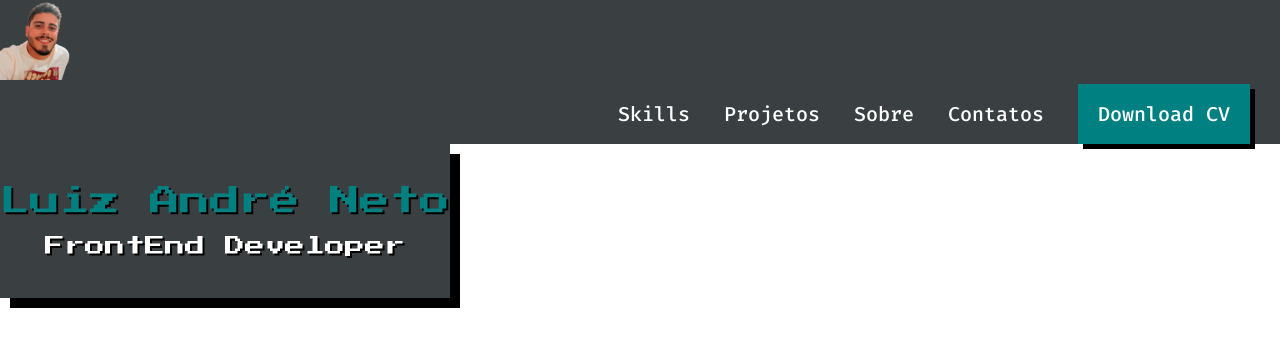
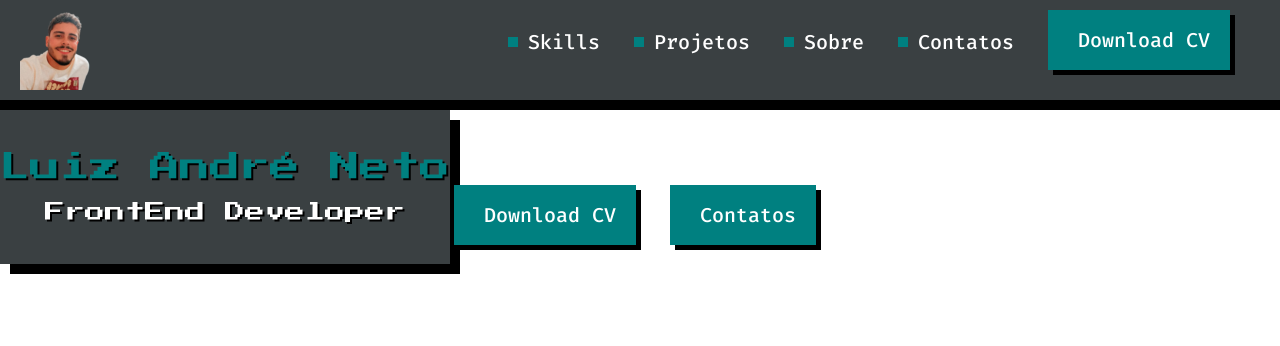
Before and after one commit to lacruzneto/lacruzneto.github.io, a plain HTML site: page index.html in a window 1280 px wide. Drawn offline with Linux system fonts and the light colour scheme.

Commit message:
Create two more buttons

```diff
--- /dev/null
+++ b/css/componets/button.css
@@ -0,0 +1,20 @@
+.button{
+
+    display: inline-block;
+    background-color: teal;
+    height: 60px;
+    line-height: 60px;
+    padding-left: 20px;
+    padding-right: 20px;
+    box-shadow: 5px 5px 0 #000;
+    cursor: pointer;
+    transition: transform 100ms  cubic-bezier(0, 0, 0.55, 2.05);
+
+
+}
+
+.button:hover{
+
+    transform:scale(1.08);
+
+}
--- a/css/index.css
+++ b/css/index.css
@@ -1,7 +1,11 @@
 
 
     header{
+        display: flex;
+        justify-content: space-between;
         background-color:  #3a4042 ;
+        border-bottom:10px solid black;
+        padding: 10px 20px;
     }
 
     nav{
@@ -10,31 +14,28 @@
     }
 
     a {
+        display: inline-flex;
+        align-items: center;
         color:#FFF;
         font-size: 20px;
-        font-family: "Fira Code";
+        font-family: "Fira Code", Arial, Helvetica, sans-serif;
         font-weight: 500;
         text-decoration: none;
         margin-right: 30px;
     }
-
-
-    #button{
-
-        display: inline-block;
+    a::before{
+        content: "";
         background-color: teal;
-        height: 60px;
-        line-height: 60px;
-        padding-left: 20px;
-        padding-right: 20px;
-        box-shadow: 5px 5px 0 #000;
-        cursor: pointer;
-        transition: transform 100ms  cubic-bezier(0, 0, 0.55, 2.05);
-
+        width: 10px;
+        height: 10px;
+        margin-right: 10px;
 
     }
 
-    #button:hover{
-        transform:scale(1.08);
+    span{
+        background-color: teal;
+        width: 10px;
+        height: 10px;
+        margin-right: 10px;
 
     }
--- a/index.html
+++ b/index.html
@@ -12,9 +12,11 @@
     <link rel="stylesheet" href="css/reset.css">
     <link rel="stylesheet" href="css/index.css">
 
+    <link rel="stylesheet" href="css/componets/button.css">
     <link rel="stylesheet" href="css/componets/title.css">
     <link rel="stylesheet" href="css/componets/subtitle.css">
     <link rel="stylesheet" href="css/componets/box.css">
+
 
 </head>
     <body>
@@ -26,7 +28,7 @@
                 <a href="" >Projetos</a>
                 <a href="" >Sobre</a>
                 <a href="" >Contatos</a>
-                <a id= "button" href="" lang="en">Download CV</a>
+                <a class= "button" href="" lang="en">Download CV</a>
             </nav>
         </header>
 
@@ -36,5 +38,8 @@
         <h2>FrontEnd Developer</h2>
 
         </div>
+
+        <a class= "button" href="" lang="en">Download CV</a>
+        <a class= "button" href="" >Contatos</a>
     </body>
 </html>
```
